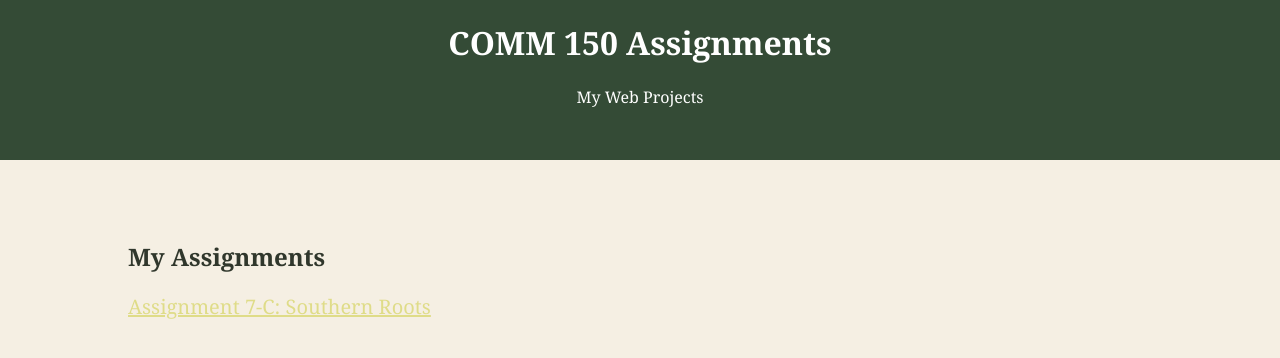
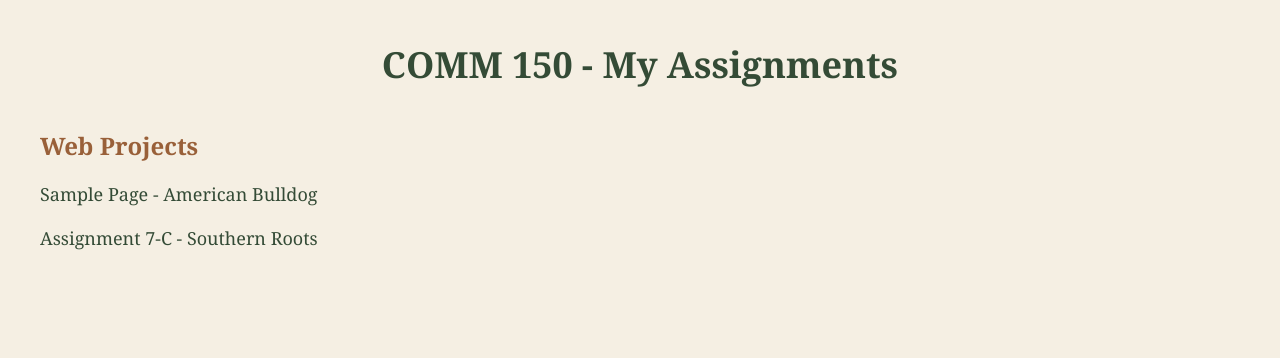
Before and after one commit to Rktennn10/Rktennn10.github.io, a plain HTML site: page index.html in a window 1280 px wide. Drawn offline with Linux system fonts and the light colour scheme.

Commit message:
Add files via upload

```diff
--- /dev/null
+++ b/index.css
@@ -0,0 +1,34 @@
+
+body {
+    background-color: #f5efe3;
+    font-family: Georgia, serif;
+    color: #30372c;
+    margin: 40px;
+}
+
+h1 {
+    color: #344b36;
+    font-size: 36px;
+    text-align: center;
+}
+
+h2 {
+    color: #996039;
+    font-size: 24px;
+    margin-top: 40px;
+}
+
+p {
+    font-size: 18px;
+    margin-bottom: 20px;
+}
+
+a {
+    color: #344b36;
+    text-decoration: none;
+}
+
+a:hover {
+    color: #996039;
+    text-decoration: underline;
+}
--- a/index.html
+++ b/index.html
@@ -4,24 +4,24 @@
 <head>
     <meta charset="UTF-8">
     <title>My COMM 150 Assignments</title>
-    <link rel="stylesheet" href="south.css">
+    <link rel="stylesheet" href="index.css">
 </head>
+
 <body>
+    <h1>COMM 150 - My Assignments</h1>
 
-<div id="index-header">
-    <h1>COMM 150 Assignments</h1>
-    <p>My Web Projects</p>
-</div>
+    <h2>Web Projects</h2>
 
-<div id="index-content">
-    <h2>My Assignments</h2>
+    <p>
+        <a href="sample.html">
+            Sample Page - American Bulldog
+        </a>
+    </p>
 
     <p>
         <a href="south.html">
-            Assignment 7-C: Southern Roots
+            Assignment 7-C - Southern Roots
         </a>
     </p>
-</div>
-
 </body>
 </html>
```
